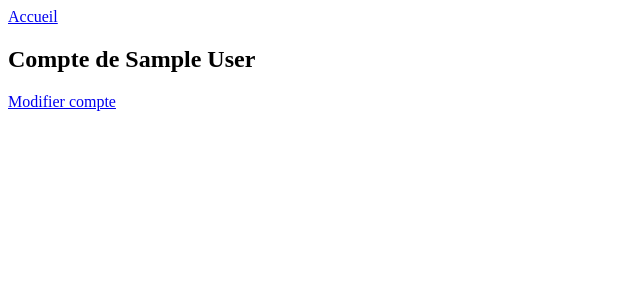
After one commit to flodelage/bballstats, a Django app: page /account/1/ in a window 1280 px wide. The commit adds this page. Shown: the top 300 px of the page, without its empty margins (0-640 px from the left). Run offline with Django 3.2, Linux system fonts and the light colour scheme; the visitor is signed in with stand-in values (Sample User, id 1); parts of the project's set-up code (start-up, migrations or seed data) failed here and were passed over; some libraries are stand-ins or nearby versions; some web fonts are replaced.

Commit message:
add account and update_account urls

```diff
--- /dev/null
+++ b/account/templates/account/account.html
@@ -0,0 +1,12 @@
+
+{% extends 'account/base.html' %}
+
+{% block title %}Compte{% endblock %}
+
+{% block content %}
+
+<h2>Compte de {{ profile.first_name }} {{ profile.last_name }}</h2>
+
+<a href="{% url 'update_account' full_name %}">Modifier compte</a>
+
+{% endblock content %}
--- a/account/templates/account/base.html
+++ b/account/templates/account/base.html
@@ -26,7 +26,7 @@
     </head>
     <body>
         <!-- Navigation-->
-
+        <a href="{% url 'home' %}">Accueil</a>
         {% block content %}
         {% endblock %}
         <!-- Footer-->
--- a/account/templates/account/login.html
+++ b/account/templates/account/login.html
@@ -1,6 +1,5 @@
 
 {% extends 'account/base.html' %}
-{% load static %}
 
 {% block title %}Connexion{% endblock %}
 
--- a/account/templates/account/signup.html
+++ b/account/templates/account/signup.html
@@ -1,6 +1,5 @@
 
 {% extends 'account/base.html' %}
-{% load static %}
 
 {% block title %}Inscription{% endblock %}
 
--- a/account/urls.py
+++ b/account/urls.py
@@ -6,4 +6,6 @@ from account import views
 urlpatterns = [
     path('signup/', views.signup_page, name='signup'),
     path('login/', views.login_page, name='login'),
+    path('<str:full_name>/update/', views.update_account, name='update_account'),
+    path('<str:full_name>/', views.account, name='account'),
 ]
--- a/account/views.py
+++ b/account/views.py
@@ -1,13 +1,16 @@
 
 from django.shortcuts import render, redirect
 from django.contrib.auth import authenticate, login, logout
+from django.contrib.auth.decorators import login_required
 from django.conf import settings
 
 from .forms import ProfileCreationForm, ProfileChangeForm, ProfileLoginForm
 
 
 def home(request):
-    return render(request, 'account/home.html', {})
+    profile = request.user
+    full_name = f"{profile.first_name}-{profile.last_name}"
+    return render(request, 'account/home.html', {'full_name': full_name})
 
 
 def signup_page(request):
@@ -44,3 +47,22 @@ def login_page(request):
         login_form = ProfileLoginForm()
     return render(request, 'account/login.html',
                   {'login_form': login_form})
+
+
+@login_required
+def update_account(request, full_name):
+    profile = request.user
+    full_name = f"{profile.first_name}-{profile.last_name}"
+    return render(request, 'account/update_account.html',
+                  {'profile': profile})
+
+
+@login_required
+def account(request, full_name):
+    """
+    Allow a logged in user to access to his profile details
+    """
+    profile = request.user
+    full_name = f"{profile.first_name}-{profile.last_name}"
+    return render(request, 'account/account.html',
+                  {'profile': profile, 'full_name': full_name})
```
Also changed, not shown: account/templates/account/home.html (+2 -10 lines), account/templates/account/update_account.html (added, +11 -0 lines). Lines whose indentation alone changed are shown as unchanged.
